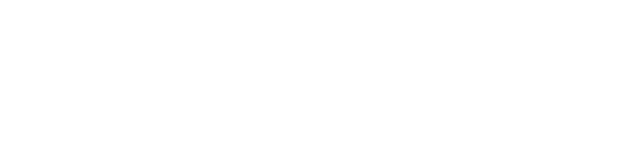
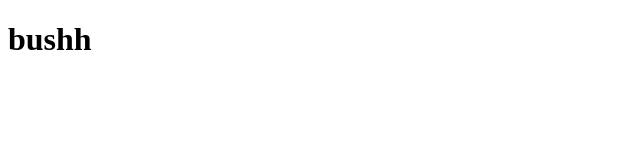
Before and after one commit to bushkazi/project, a plain HTML site: page index.html in a window 1280 px wide. Shown: the whole page, without its empty margins (0-640 px from the left). Drawn offline with Linux system fonts and the light colour scheme.

Commit message:
uploaded

```diff
--- a/index.html
+++ b/index.html
@@ -6,6 +6,6 @@
     <title>Bushra</title>
 </head>
 <body>
-
+    <h1>bushh</h1>
 </body>
 </html>
```
